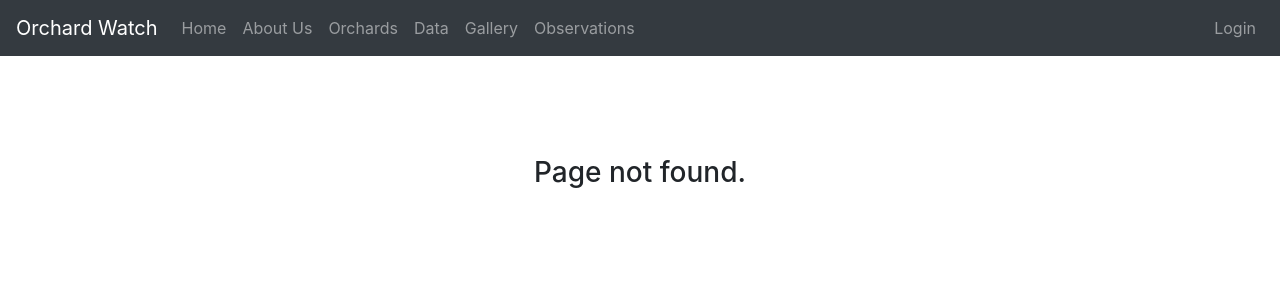
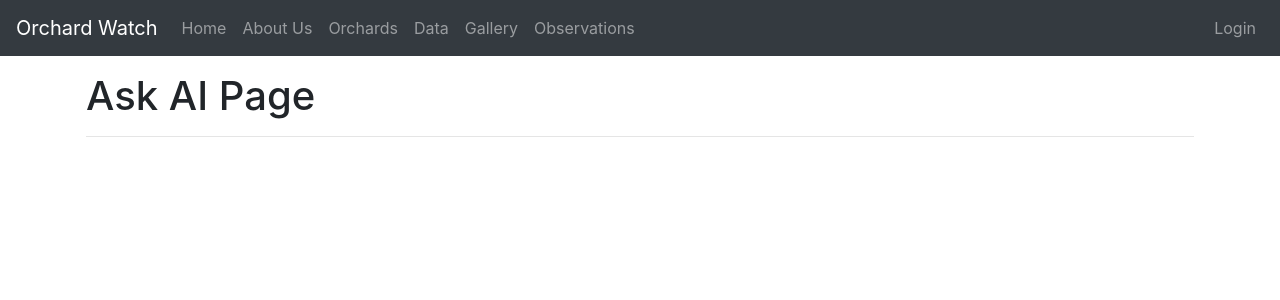
Before and after one commit to david-fisher/320-F19-Track-II, a React (Create React App) app in the folder client/: page /ask-ai in a window 1280 px wide. Before the commit this address had no page. Shown: the top 300 px of the page. Built offline with nearby package versions, Linux system fonts and the light colour scheme.

Commit message:
Added routing and file structure for additional pages

```diff
--- a/client/src/components/Routes/Routes.js
+++ b/client/src/components/Routes/Routes.js
@@ -6,6 +6,11 @@ import Dashboard from "../../pages/Dashboard/Dashboard";
 import Gallery from "../../pages/Gallery/Gallery";
 import Login from "../../pages/Login/Login";
 import Profile from "../../pages/Profile/Profile";
+import Observations from "../../pages/Observations/observations";
+import AI from "../../pages/AI/ai";
+import Data from "../../pages/Data/data";
+import Orchards from "../../pages/Orchards/orchards";
+
 import NotFound from "../../pages/NotFound/NotFound";
 import UnauthenticatedRoute from "./UnauthenticatedRoute";
 import AuthenticatedRoute from "./AuthenticatedRoute";
@@ -20,6 +25,10 @@ export default function Routes() {
       <AuthenticatedRoute path="/dashboard" exact component={Dashboard} />
       <UnauthenticatedRoute path="/login" exact component={Login} />
       <AuthenticatedRoute path="/profile" exact component={Profile} />
+      <Route path="/ask-ai" exact component={AI} />
+      <Route path="/observations" exact component={Observations} />
+      <Route path="/data" exact component={Data} />
+      <Route path="/orchards" exact component={Orchards} />
       <Route component={NotFound} />
     </Switch>
   );
--- /dev/null
+++ b/client/src/pages/AI/ai.css
@@ -0,0 +1,3 @@
+.Title {
+  padding: 1rem;
+}
--- /dev/null
+++ b/client/src/pages/AI/ai.js
@@ -0,0 +1,14 @@
+import React from "react";
+import {Container } from "react-bootstrap";
+
+export default function AI() {
+  return (
+    <div>
+      <Container className="Title">
+        <h1>Ask AI Page</h1>
+        <hr />
+      </Container>
+
+    </div>
+  );
+}
--- /dev/null
+++ b/client/src/pages/Data/data.css
@@ -0,0 +1,3 @@
+.Title {
+  padding: 1rem;
+}
--- /dev/null
+++ b/client/src/pages/Data/data.js
@@ -0,0 +1,14 @@
+import React from "react";
+import {Container } from "react-bootstrap";
+
+export default function Data(){
+  return (
+    <div>
+      <Container className="Title">
+        <h1>Data page</h1>
+        <hr />
+      </Container>
+
+    </div>
+  );
+}
--- /dev/null
+++ b/client/src/pages/Observations/observations.css
@@ -0,0 +1,3 @@
+.Title {
+  padding: 1rem;
+}
--- /dev/null
+++ b/client/src/pages/Observations/observations.js
@@ -0,0 +1,14 @@
+import React from "react";
+import {Container } from "react-bootstrap";
+
+export default function Observations() {
+  return (
+    <div>
+      <Container className="Title">
+        <h1>Observations Page</h1>
+        <hr />
+      </Container>
+
+    </div>
+  );
+}
--- /dev/null
+++ b/client/src/pages/Orchards/orchards.css
@@ -0,0 +1,3 @@
+.Title {
+  padding: 1rem;
+}
--- /dev/null
+++ b/client/src/pages/Orchards/orchards.js
@@ -0,0 +1,14 @@
+import React from "react";
+import {Container } from "react-bootstrap";
+
+export default function Orchards(){
+  return (
+    <div>
+      <Container className="Title">
+        <h1>Orchards page</h1>
+        <hr />
+      </Container>
+
+    </div>
+  );
+}
```
